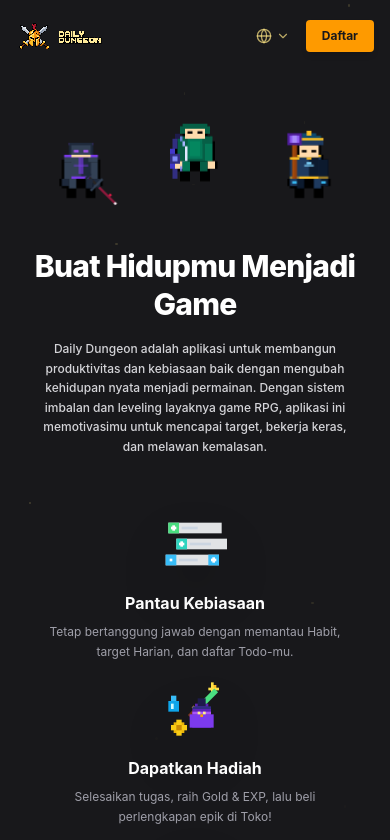
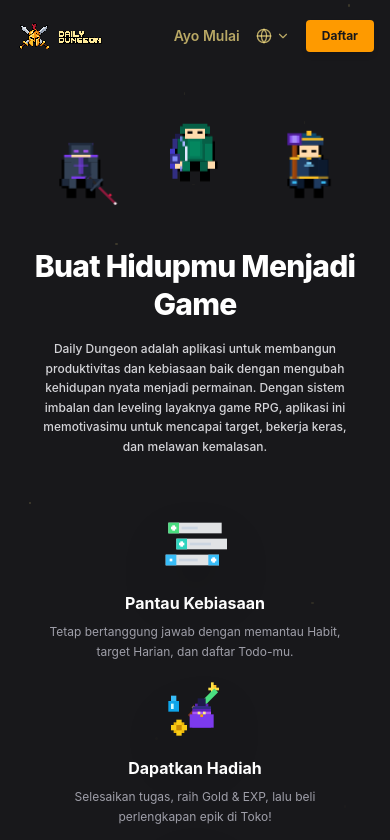
Before and after one commit to renka01/life-quest-fictpact-cup2026, a Next.js app: page /login in a window 390 px wide. Shown: the top 840 px of the page. Built offline with nearby package versions, Linux system fonts and the light colour scheme.

Commit message:
fix button header footer

```diff
--- a/src/app/login/page.tsx
+++ b/src/app/login/page.tsx
@@ -605,30 +605,30 @@
       <div className="z-0"><FloatingCoin x="50%" y="10%" delay={0.5}/></div>
       <div className="z-0"><FloatingCoin x="90%" y="50%" delay={1.5}/></div>
 
-      {/* HEADER TINGKAT TINGGI */}
-      <header className="relative z-[999] flex items-center justify-between px-4 md:px-8 py-4 md:py-6 flex-shrink-0">
+      {/* HEADER */}
+      <header className="relative z-50 flex items-center justify-between px-4 md:px-8 py-4 md:py-6 flex-shrink-0">
         <div className="flex items-center">
           <img
             src="/logo.png"
             alt="Daily Dungeon Logo"
-            className="h-10 sm:h-16 md:h-24 relative z-[999]"
+            className="h-10 sm:h-16 md:h-24 relative"
             style={{ imageRendering: 'pixelated' }}
           />
         </div>
-        <nav className="flex items-center gap-4 md:gap-6 relative z-[999]">
+        <nav className="flex items-center gap-4 md:gap-6">
 
-          {/* MENGGUNAKAN LINK BAWAAN NEXT.JS */}
-          <Link href="/start" className="hidden sm:block text-sm text-amber-200/70 hover:text-amber-400 transition-colors font-semibold cursor-pointer relative z-[999]">
+          {/* TOMBOL AYO MULAI DIKEMBALIKAN & DIJAMIN MUNCUL */}
+          <Link href="/start" className="text-sm text-amber-200/70 hover:text-amber-400 transition-colors font-semibold">
             {t.start}
           </Link>
 
           {/* LANGUAGE DROPDOWN */}
           {isMounted && (
-            <div className="relative z-[999]">
+            <div className="relative">
               <button
                 type="button"
                 onClick={() => setIsLangOpen(!isLangOpen)}
-                className="flex items-center gap-1 text-sm text-amber-200/70 hover:text-amber-400 transition-colors font-semibold cursor-pointer"
+                className="flex items-center gap-1 text-sm text-amber-200/70 hover:text-amber-400 transition-colors font-semibold"
               >
                 <Globe size={16} />
                 <span className="hidden sm:block">{t.langLabel}</span>
@@ -636,7 +636,7 @@
               </button>
 
               {isLangOpen && (
-                <div className="absolute top-full mt-4 right-0 w-36 bg-zinc-800 border-2 border-zinc-700 rounded-xl shadow-2xl overflow-hidden flex flex-col z-[999] animate-in slide-in-from-top-2">
+                <div className="absolute top-full mt-4 right-0 w-36 bg-zinc-800 border-2 border-zinc-700 rounded-xl shadow-2xl overflow-hidden flex flex-col z-[100] animate-in slide-in-from-top-2">
                   <button
                     type="button"
                     onClick={() => { updateSetting('language', 'id'); setIsLangOpen(false); }}
@@ -656,15 +656,14 @@
             </div>
           )}
 
-          {/* MENGGUNAKAN LINK BAWAAN NEXT.JS UNTUK FAQ */}
-          <Link href="/faq" className="hidden lg:block text-sm text-amber-200/70 hover:text-amber-400 transition-colors font-semibold cursor-pointer relative z-[999]">
+          <Link href="/faq" className="hidden md:block text-sm text-amber-200/70 hover:text-amber-400 transition-colors font-semibold">
             {t.faq}
           </Link>
 
           <button
             type="button"
             onClick={() => setTab(tab === 'login' ? 'register' : 'login')}
-            className="bg-amber-500 hover:bg-amber-400 text-zinc-900 px-4 md:px-6 py-2 rounded shadow-md font-bold text-xs md:text-sm transition-colors cursor-pointer relative z-[999]">
+            className="bg-amber-500 hover:bg-amber-400 text-zinc-900 px-4 md:px-6 py-2 rounded shadow-md font-bold text-xs md:text-sm transition-colors">
             {tab === 'login' ? t.registerBtn : t.loginBtn}
           </button>
         </nav>
--- a/src/middleware.ts
+++ b/src/middleware.ts
@@ -25,5 +25,5 @@
   // Matcher menentukan rute mana saja yang akan dicek oleh middleware.
   // Kita menambahkan regex `.*\\.(?:png|jpg|jpeg|svg|gif|webp|mp3|wav|ogg)$`
   // agar semua file aset media di folder public tidak ikut diblokir.
-  matcher: ["/((?!api|login|register|_next/static|_next/image|favicon.ico|.*\\.(?:png|jpg|jpeg|svg|gif|webp|mp3|wav|ogg)$).*)"],
+  matcher: ["/((?!api|login|register|faq|start|_next/static|_next/image|favicon.ico|.*\\.(?:png|jpg|jpeg|svg|gif|webp|mp3|wav|ogg)$).*)"],
 };
```
